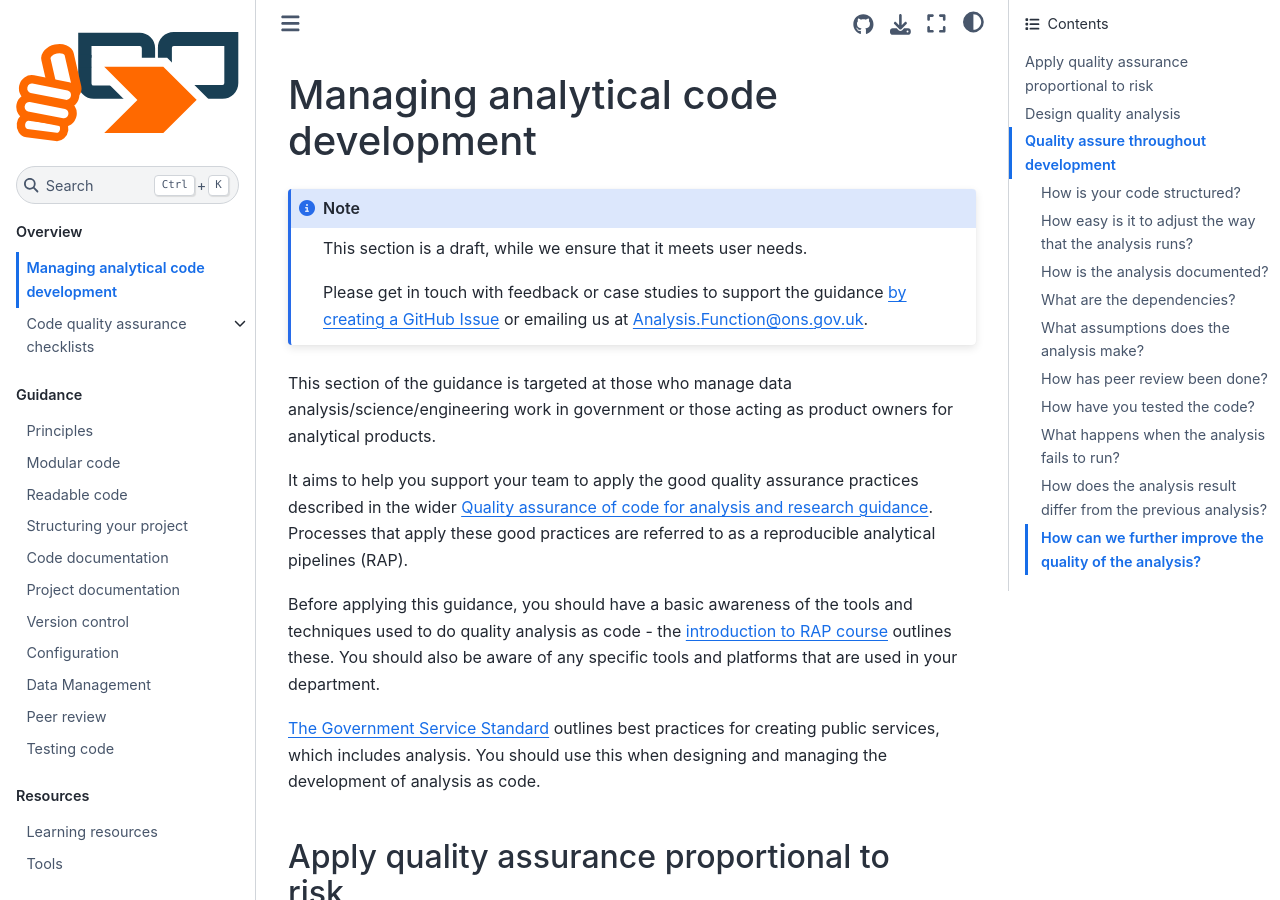
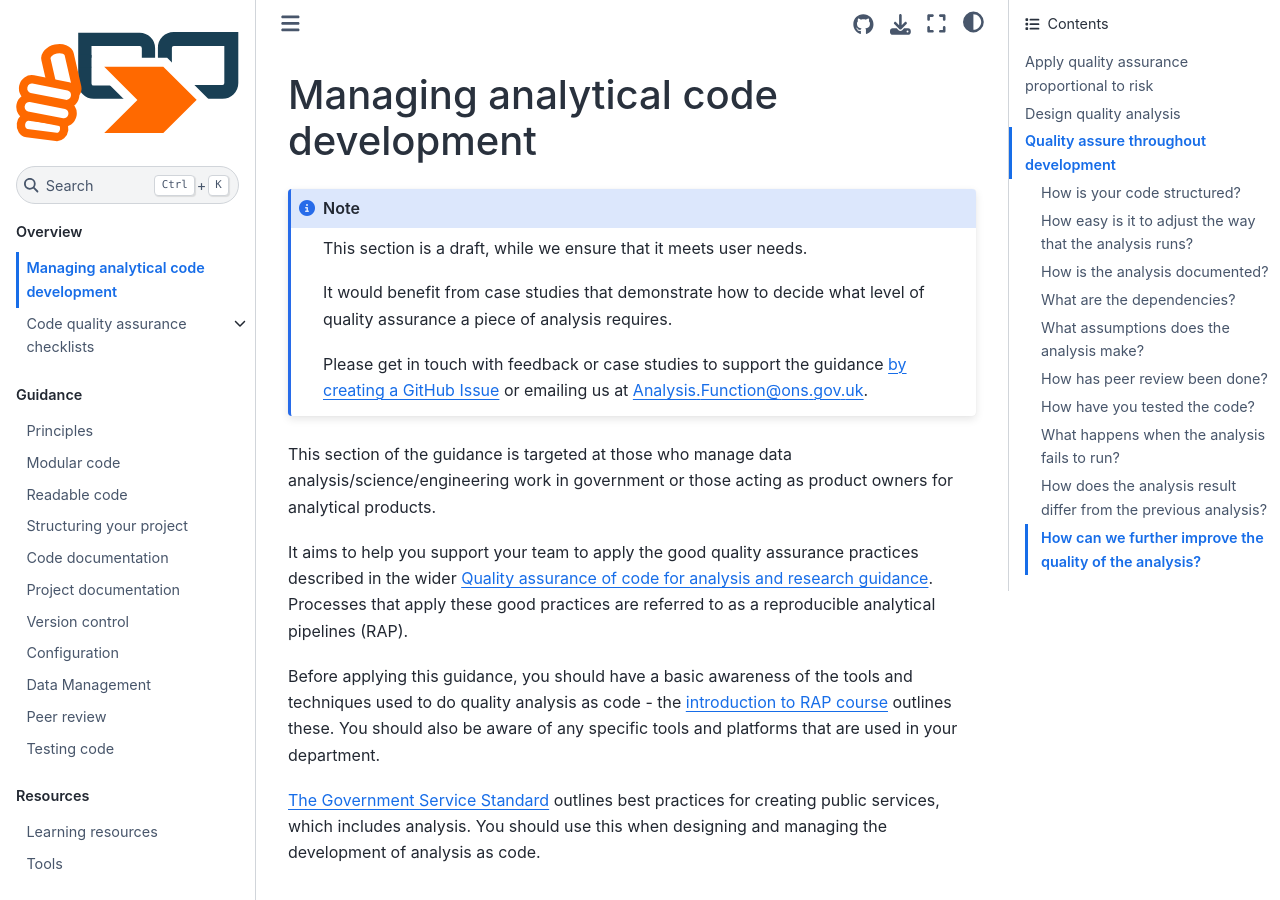
Before and after one commit to best-practice-and-impact/qa-of-code-guidance, a Jupyter Book: the page built from book/managers_guide.md, in a window 1280 px wide and 900 px high. Built offline with Jupyter Book 1.0.4 settings and Sphinx 7.4.7 and the Sphinx Book theme 1.1.4, drawn with Linux system fonts in a browser that asks for light colours.

Commit message:
Add ask for case studies

````diff
--- a/book/managers_guide.md
+++ b/book/managers_guide.md
@@ -2,6 +2,8 @@
 
 ```{note}
 This section is a draft, while we ensure that it meets user needs.
+
+It would benefit from case studies that demonstrate how to decide what level of quality assurance a piece of analysis requires.
 
 Please get in touch with feedback or case studies to support the guidance [by creating a GitHub Issue](https://github.com/best-practice-and-impact/qa-of-code-guidance/issues) or emailing us at [Analysis.Function@ons.gov.uk](mailto:Analysis.Function@ons.gov.uk).
 ```
````
